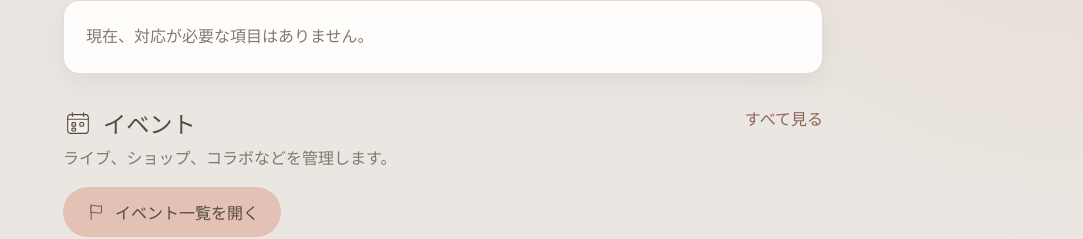
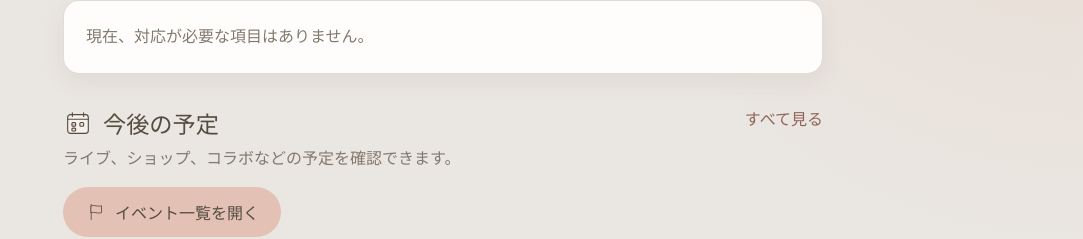
Before and after one commit to kafu0104-ai/oshi-memo, a React (Vite) app in the folder app/: page / in a window 1280 px wide. Shown: the part 269-508 px from the top of the page, without its empty margins (197-1280 px from the left). Built offline with nearby package versions, Linux system fonts and the light colour scheme.

Commit message:
Update HomePage.tsx

```diff
--- a/app/src/pages/Home/HomePage.tsx
+++ b/app/src/pages/Home/HomePage.tsx
@@ -32,10 +32,12 @@ function HomePage() {
           <div>
             <h2 className="icon-heading">
               <OshiIcon name="schedule" size={30} />
-              <span>イベント</span>
+              <span>今後の予定</span>
             </h2>
 
-            <p>ライブ、ショップ、コラボなどを管理します。</p>
+            <p>
+              ライブ、ショップ、コラボなどの予定を確認できます。
+            </p>
           </div>
 
           <Link className="text-link" to="/events">
```
